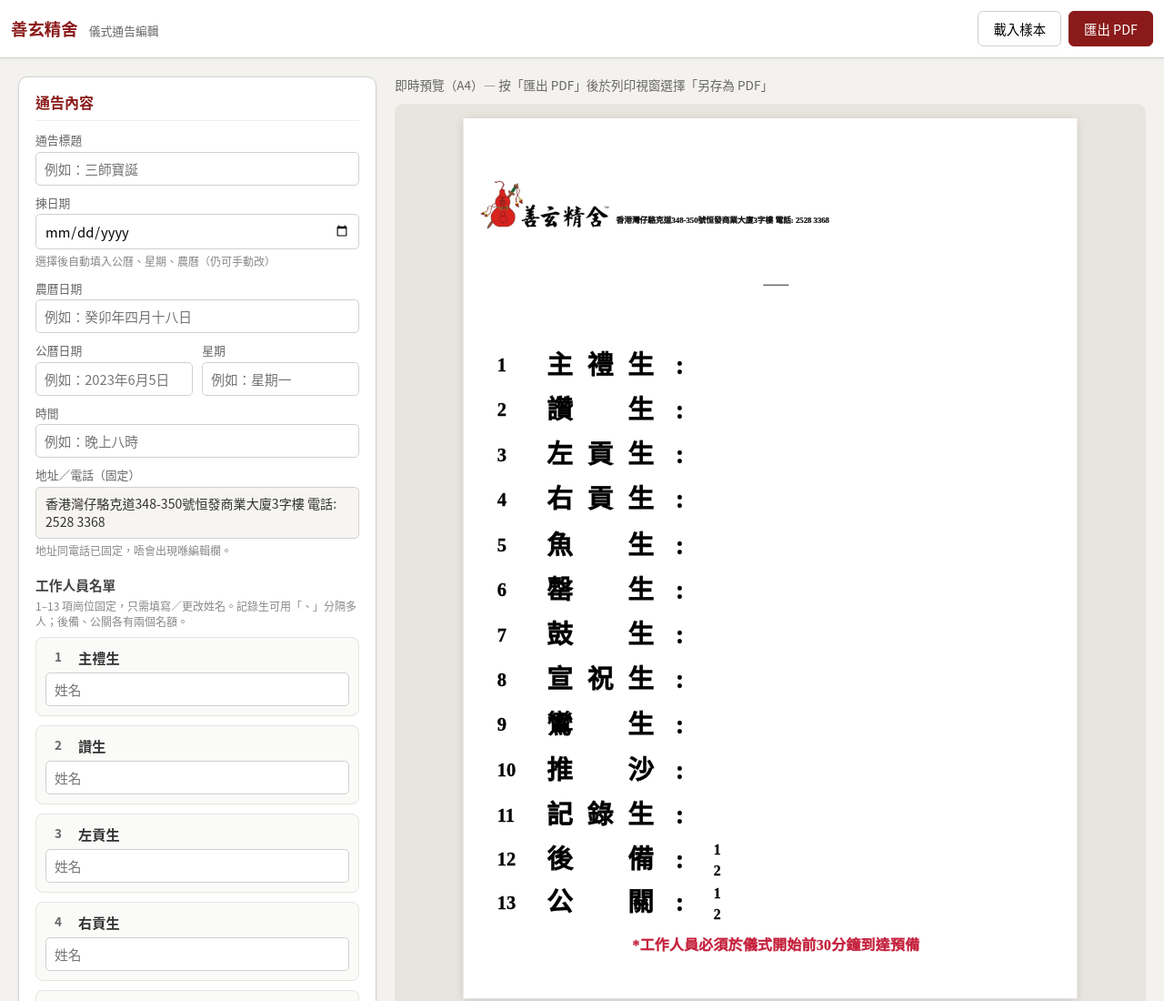
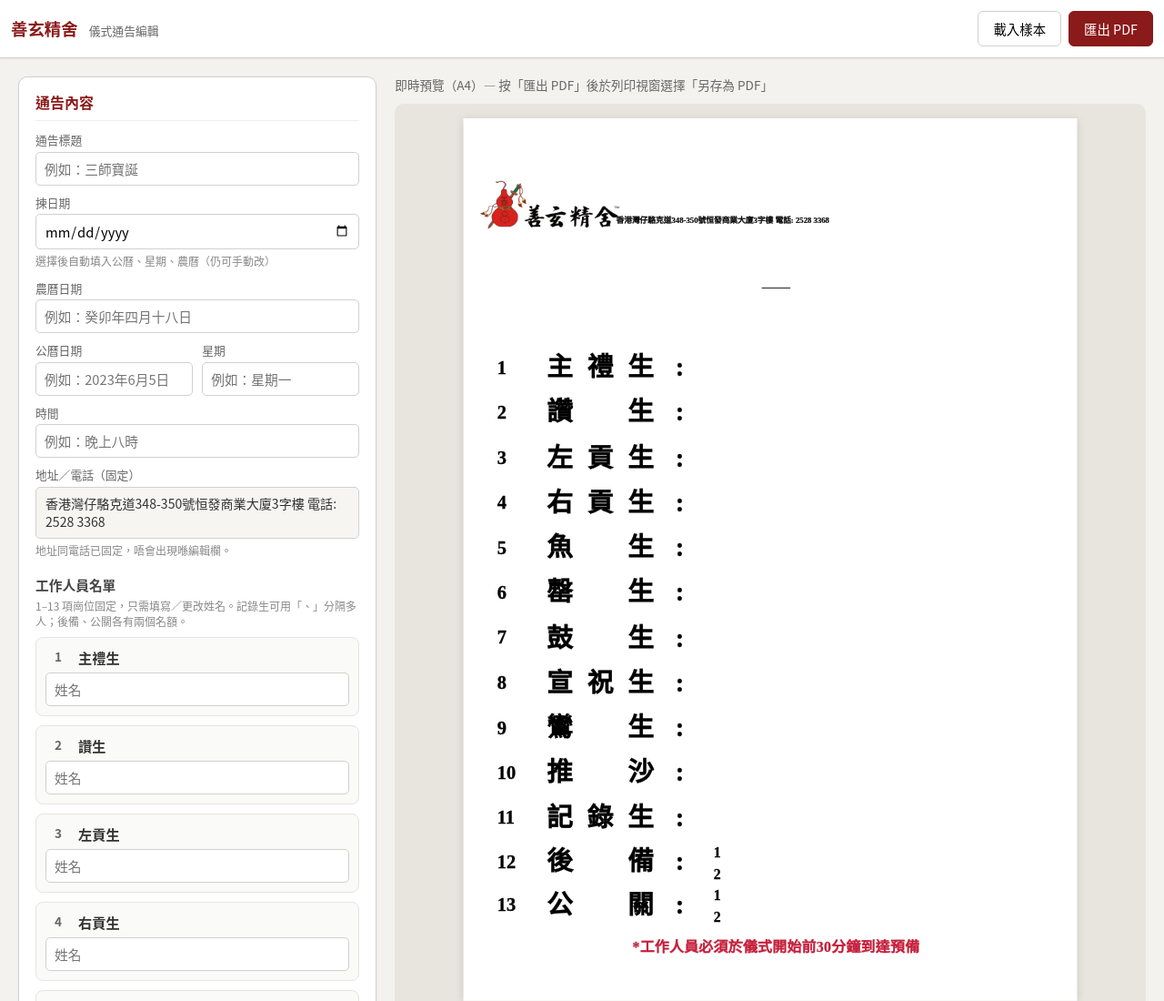
Before and after one commit to ysl3838hk-alt/shanxuan-notice, a plain HTML site: page index.html in a window 1280 px wide. Shown: the top 1100 px of the page at 91% size. Drawn offline with Linux system fonts and the light colour scheme; a web font is replaced by a local one.

Commit message:
標誌左右伸展8%，標題放大10%

```diff
--- a/styles.css
+++ b/styles.css
@@ -307,6 +307,8 @@
   object-fit: contain;
   flex-shrink: 0;
   display: block;
+  transform: scaleX(1.08);
+  transform-origin: left bottom;
 }
 
 .notice-header .contact {
@@ -341,7 +343,7 @@
   /* 標楷體粗黑 — 700 + synthetic stroke (Kai often has no bold face) */
   text-align: center;
   font-family: var(--kai);
-  font-size: 25.2pt;
+  font-size: 27.7pt;
   font-weight: 700;
   color: #000;
   letter-spacing: 0;
--- a/sw.js
+++ b/sw.js
@@ -1,5 +1,5 @@
 /* 善玄精舍通告編輯 — offline cache */
-const CACHE = "shanxuan-notice-v17";
+const CACHE = "shanxuan-notice-v18";
 const ASSETS = [
   "./",
   "./index.html",
```
